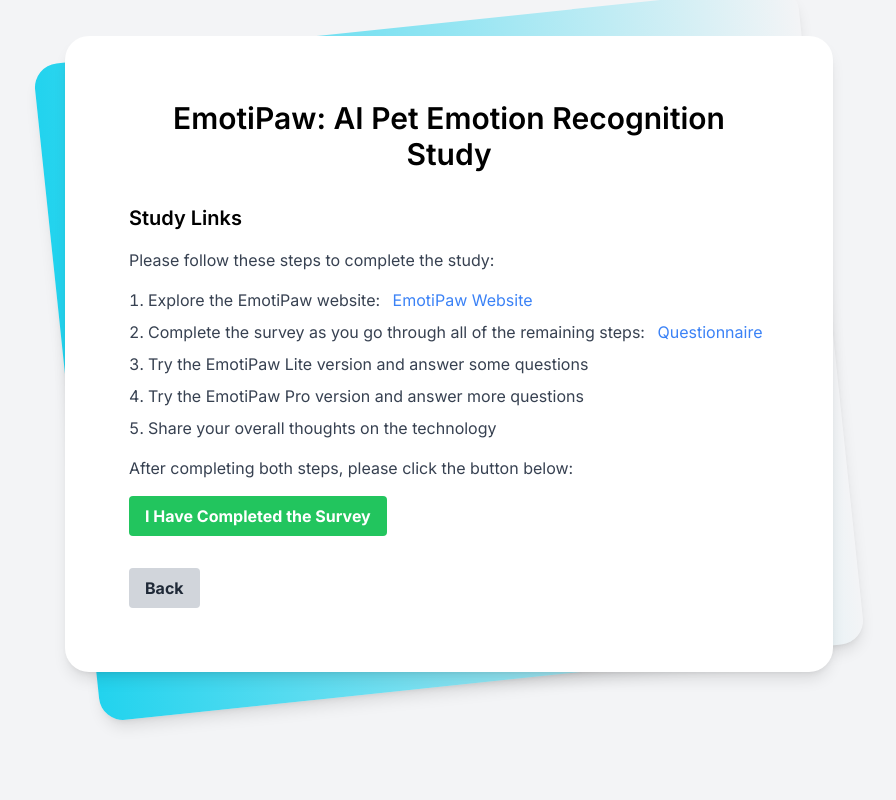
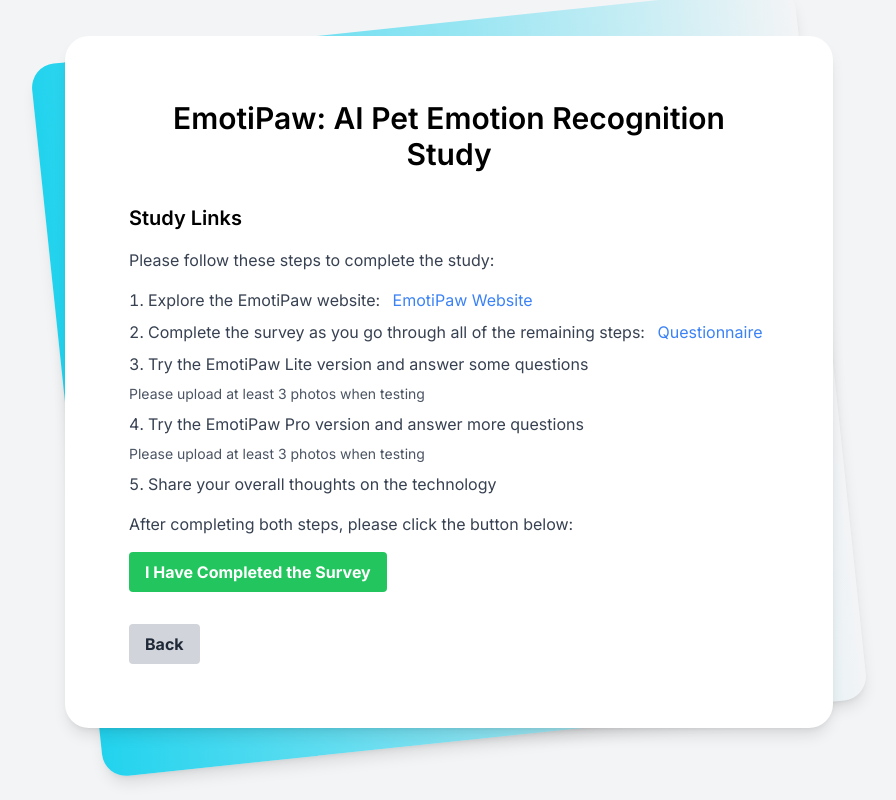
Before and after one commit to williamkho-xzq/emotipaw-survey, a Next.js app: page / in a window 1280 px wide. Both pictures are taken after a click on the button "I Agree to Participate". Shown: the whole page, without its empty margins (191-1087 px from the left). Built offline with nearby package versions, Linux system fonts and the light colour scheme; no server answers.

Commit message:
add information when testing

```diff
--- a/components/survey-links.tsx
+++ b/components/survey-links.tsx
@@ -52,8 +52,18 @@ const SurveyLinks: React.FC<SurveyLinksProps> = ({ group, onComplete }) => {
             Questionnaire
           </a>
         </li>
-        <li>Try the EmotiPaw Lite version and answer some questions</li>
-        <li>Try the EmotiPaw Pro version and answer more questions</li>
+        <li>
+          Try the EmotiPaw Lite version and answer some questions
+          <p className="mt-2 text-sm text-gray-600">
+            Please upload at least 3 photos when testing
+          </p>
+        </li>
+        <li>
+          Try the EmotiPaw Pro version and answer more questions{" "}
+          <p className="mt-2 text-sm text-gray-600">
+            Please upload at least 3 photos when testing
+          </p>
+        </li>
         <li>Share your overall thoughts on the technology</li>
       </ol>
       <p className="text-gray-700 mt-4">
```
